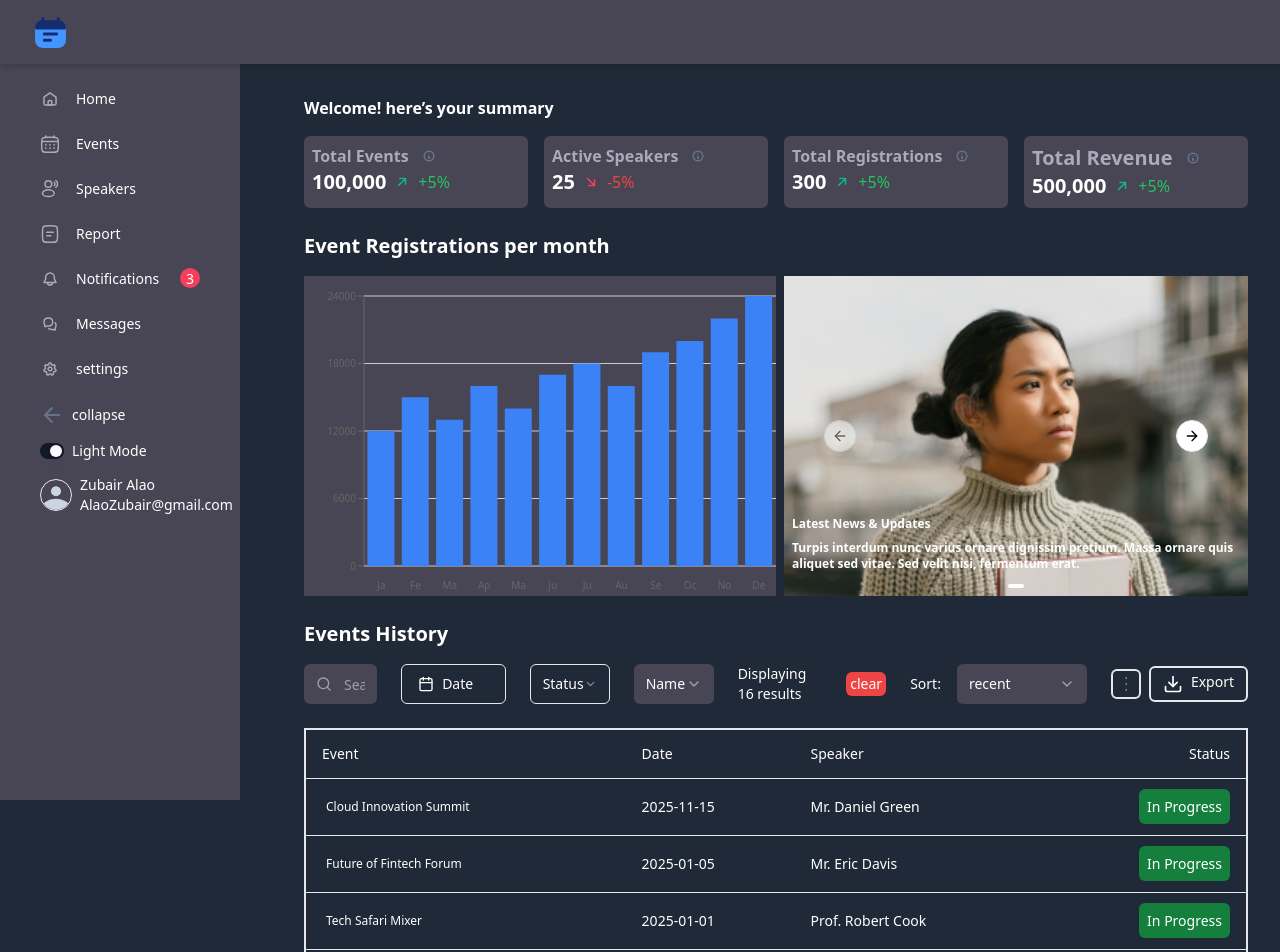
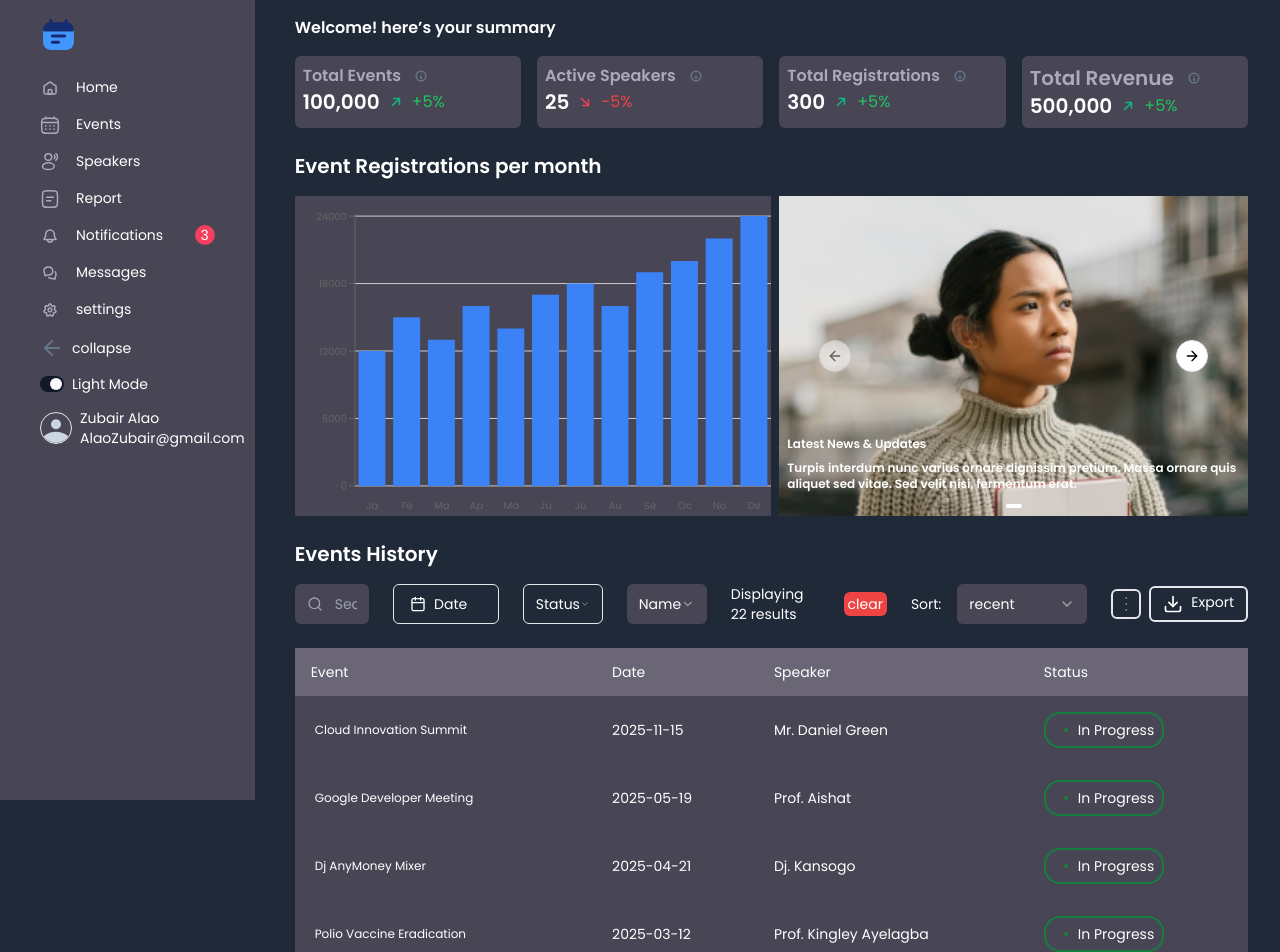
Before and after one commit to ZubairAlao/alphatwelves_frontend_assessment, a React (Vite) app: page / in a window 1280 px wide. Shown: the top 952 px of the page. Built offline with nearby package versions, Linux system fonts and the light colour scheme.

Commit message:
heavy editing

```diff
--- a/index.html
+++ b/index.html
@@ -4,7 +4,34 @@
     <meta charset="UTF-8" />
     <link rel="icon" type="image/svg+xml" href="/logo.svg" />
     <meta name="viewport" content="width=device-width, initial-scale=1.0" />
-    <title>AlphaTwelves</title>
+    <title>Eventify</title>
+
+    <!-- Meta Description -->
+    <meta name="description" content="Eventify - Your go-to platform for discovering and organizing events seamlessly. Join us to make every event a success!" />
+
+    <!-- Open Graph Meta Tags for Social Media -->
+    <meta property="og:title" content="Eventify - Discover and Organize Events" />
+    <meta property="og:description" content="Find, share, and organize events effortlessly with Eventify. Connect with people and make your events unforgettable!" />
+    <meta property="og:image" content="/images/eventify-preview.jpg" />
+    <meta property="og:url" content="https://www.eventify.com" />
+    <meta property="og:type" content="website" />
+
+    <!-- Twitter Card Meta Tags -->
+    <meta name="twitter:card" content="summary_large_image" />
+    <meta name="twitter:title" content="Eventify - Discover and Organize Events" />
+    <meta name="twitter:description" content="Find, share, and organize events effortlessly with Eventify. Connect with people and make your events unforgettable!" />
+    <meta name="twitter:image" content="/images/eventify-preview.jpg" />
+
+    <!-- Google Font -->
+    <link rel="preconnect" href="https://fonts.googleapis.com" />
+    <link rel="preconnect" href="https://fonts.gstatic.com" crossorigin />
+    <link href="https://fonts.googleapis.com/css2?family=Poppins:wght@400;600&display=swap" rel="stylesheet" />
+
+    <style>
+      body {
+        font-family: 'Poppins', sans-serif;
+      }
+    </style>
   </head>
   <body>
     <div id="root"></div>
--- a/src/components/DesktopSideBar.tsx
+++ b/src/components/DesktopSideBar.tsx
@@ -1,11 +1,12 @@
 import imgAvatar from "@/assets/icons/header_icons/image_icon.svg"
 import { useState } from "react";
-import { NavLink } from "react-router-dom";
+import { Link, NavLink } from "react-router-dom";
 import { navHeaders } from "@/constants";
 import { Switch } from "./ui/switch";
 import { Label } from "./ui/label";
 import { useTheme } from "@/components/theme-provider"
 import { ArrowLeft, ArrowRight } from "lucide-react";
+import LogoIcon from "@/assets/icons/logo.svg";
 
 
 const DesktopSideBar = () => {
@@ -26,11 +27,16 @@ const DesktopSideBar = () => {
     <div>
         {/* desktop */}
         <div
-            className={`pt-20 max-w-[240px] overflow-y-auto hidden xl:flex bg-white dark:bg-background-dark dark:text-white min-h-screen p-6 h-screen transform w-[100%] border-r dark:border-none border-gray-300`}
+            className={`pt-20 xl:pt-4 max-w-fit sticky top-0 z-20 hidden xl:flex flex-col bg-white dark:bg-background-dark dark:text-white min-h-screen p-6 h-screen transform w-full border-r dark:border-none border-gray-300`}
           >
+            <div className="mb-4 px-4">
+              <Link to='/' className="dark:bg-white text-white" >
+                <img src={LogoIcon} alt="logo" className="w-[37px] h-fit" />
+              </Link>
+            </div>
             <ul className="w-full">
               {navHeaders.map((link) => (
-                <li className={`mb-2 text-[14px]`} key={link.label}>
+                <li className={`text-[14px]`} key={link.label}>
                   <NavLink
                     to={link.link}
                     className={({ isActive }) => isActive ? "flex gap-4 items-center w-full py-2 px-4 relative" : "flex gap-4 items-center w-full py-2 px-4 relative"}
@@ -55,7 +61,7 @@ const DesktopSideBar = () => {
                     onClick={handleToggleDesktopFullWidth}
                     />
                  }
-                <p className={`${toggleDesktopFullWidth ? "hidden" : "block" }`}>
+                <p className={`cursor-pointer ${toggleDesktopFullWidth ? "hidden" : "block" }`} onClick={handleToggleDesktopFullWidth}>
                   collapse
                 </p>
               </li>
@@ -71,9 +77,9 @@ const DesktopSideBar = () => {
               </li>
               <li className="flex gap-2 items-center w-full py-2 px-4 text-sm">
                 <img src={imgAvatar} alt="usericon" className="cursor-pointer w-8 h-fit border rounded-full" />
-                <div className={`${toggleDesktopFullWidth ? "hidden" : "block"}  flex flex-col cursor-pointer`}>
+                <div className={`${toggleDesktopFullWidth ? "hidden" : "block"} flex flex-col cursor-pointer`}>
                   <p>Zubair Alao</p>
-                  <p>AlaoZubair@gmail.com</p>
+                  <p className="">AlaoZubair@gmail.com</p>
                 </div>
               </li>
             </ul>
--- a/src/components/EventList.tsx
+++ b/src/components/EventList.tsx
@@ -28,7 +28,7 @@ import {
     TableHeader,
     TableRow,
   } from "@/components/ui/table"
-  import { ArrowLeft } from "lucide-react";
+  import { ArrowLeft, DotIcon } from "lucide-react";
   import { ArrowRight } from "lucide-react";
 import { EventPrograms } from "./EventHistory";
 import { DialogEdit } from "./DialogEdit";
@@ -155,9 +155,11 @@ import { DialogEdit } from "./DialogEdit";
               <AccordionItem key={index} value={`item-${index}`}>
                 <AccordionTrigger className="flex items-center text-xs">
                   <span className="w-[140px] text-left">{eventlist.title}</span>
-                  <span className={`p-1 text-white text-xs rounded-md ${eventlist.status.toLowerCase() === "in progress" ? "bg-green-700" : "bg-blue-600"}`}>
-                    {eventlist.status}
-                  </span>
+                  <div
+                      className={`py-1 ml-auto w-[105px] text-xs px-2 rounded-2xl inline-flex border-2 justify-center items-center ${eventlist.status.toLowerCase() === "in progress" ? "bg-green-700" : "bg-blue-600"}`}>
+                      {/* <DotIcon className={`text-white`} /> */}
+                      <span className={`text-white`}>{eventlist.status}</span>
+                  </div>
                 </AccordionTrigger>
                 <AccordionContent className="flex justify-between items-center text-xs">
                   <p>{eventlist.speaker}</p>
@@ -171,20 +173,20 @@ import { DialogEdit } from "./DialogEdit";
           )}
           </Accordion>
 
-          <div className="hidden xl:block max-w-screen-xl border-2">
-          <Table>
+          <div className="hidden xl:block max-w-screen-xl">
+          <Table className="dark:bg-background-dark">
               <TableHeader>
-                <TableRow>
+                <TableRow className="bg-[#F1F5F9] dark:bg-[#6A6676] border-none">
                   <TableHead>Event</TableHead>
                   <TableHead>Date</TableHead>
                   <TableHead>Speaker</TableHead>
-                  <TableHead className="text-right">Status</TableHead>
+                  <TableHead className="text-left">Status</TableHead>
                 </TableRow>
               </TableHeader>
               <TableBody className=" w-full">
               {eventsData && eventsData.length > 0 ? (
                 eventsData.slice(startIndex, endIndex).map((eventlist, index) => (
-                  <TableRow key={index}>
+                  <TableRow key={index} className="border-none">
                     <TableCell className="font-medium">
                       <DialogEdit
                         title={eventlist.title}
@@ -194,8 +196,12 @@ import { DialogEdit } from "./DialogEdit";
                     </TableCell>
                     <TableCell>{eventlist.date}</TableCell>
                     <TableCell>{eventlist.speaker}</TableCell>
-                    <TableCell className="text-right text-white">
-                      <span className={`p-2 rounded-md ${eventlist.status.toLowerCase() === "in progress" ? "bg-green-700" : "bg-blue-600"}`}>{eventlist.status}</span>
+                    <TableCell className="text-right text-white flex justify-start">
+                      <div
+                        className={`py-1 px-2 rounded-2xl inline-flex border-2 justify-center items-center ${eventlist.status.toLowerCase() === "in progress" ? "border-green-700" : "border-blue-600"}`}>
+                            <DotIcon className={`flex justify-center items-center ${eventlist.status.toLowerCase() === "in progress" ? "text-green-700" : "text-blue-600"}`} />
+                            <span className={`dark:text-white ${eventlist.status.toLowerCase() === "in progress" ? "text-green-700" : "text-blue-600"}`}>{eventlist.status}</span>
+                        </div>
                       </TableCell>
                   </TableRow>
                 ))
--- a/src/components/Header.tsx
+++ b/src/components/Header.tsx
@@ -40,7 +40,7 @@ export default function Header() {
   }
 
   return (
-    <header className='fixed top-0 z-50 bg-white dark:bg-background-dark w-full h-[64px] shadow-md flex justify-start max-w-[1480px] items-center '>
+    <header className='fixed top-0 z-50 bg-white dark:bg-background-dark w-full h-[64px] shadow-md flex justify-start max-w-[1480px] items-center xl:hidden'>
       <div className="flex justify-between items-center container" >
         {/* logo */}
         <div>
@@ -53,8 +53,8 @@ export default function Header() {
           {/* mobile */}
           <div
             className={`${
-              toggle ? "lg:block translate-x-0 opacity-100" : "translate-x-full opacity-50 hidden"
-            } flex lg:hidden bg-white dark:bg-background-dark dark:text-white min-h-screen absolute top-[63px] right-0 p-6 h-screen transition-all duration-500 ease-in-out transform w-[100%]`}
+              toggle ? "xl:block translate-x-0 opacity-100" : "translate-x-full opacity-50 hidden"
+            } flex xl:hidden bg-white dark:bg-background-dark dark:text-white min-h-screen absolute top-[63px] right-0 p-6 h-screen transition-all duration-500 ease-in-out transform w-[100%]`}
           >
             <ul className="w-full">
               {navHeaders.map((link) => (
--- a/src/components/Hero.tsx
+++ b/src/components/Hero.tsx
@@ -4,7 +4,7 @@ import ArrowDownIcon from "@/assets/icons/arrow-down-right.svg"
 
 const Hero = () => {
   return (
-    <section className='pt-20 container'>
+    <section className='pt-20 xl:pt-0 container'>
         <h1 className='text-base font-semibold mb-4 mt-4'>Welcome! here’s your summary</h1>
         <div className='space-y-2 lg:space-y-0 text-base lg:flex gap-4'>
             <div className='border-2 dark:border-none dark:bg-background-dark p-2 rounded-md flex-1'>
--- a/src/components/Layout.tsx
+++ b/src/components/Layout.tsx
@@ -7,7 +7,7 @@ const Layout = () => {
   return (
     <div>
         <Header />
-        <main className='xl:flex gap-8 bg-white dark:bg-gray-800 dark:text-white'>
+        <main className='xl:flex gap-2 bg-white dark:bg-gray-800 dark:text-white'>
             <DesktopSideBar/>
             <Outlet />
         </main>
--- a/src/components/ui/accordion.tsx
+++ b/src/components/ui/accordion.tsx
@@ -26,13 +26,13 @@ const AccordionTrigger = React.forwardRef<
     <AccordionPrimitive.Trigger
       ref={ref}
       className={cn(
-        "flex flex-1 items-center justify-between py-4 font-medium transition-all [&[data-state=open]>svg]:rotate-180",
+        "flex flex-1 items-center gap-4 py-4 font-medium transition-all [&[data-state=open]>svg]:rotate-180",
         className
       )}
       {...props}
     >
+      <ChevronDown className="h-4 w-4 shrink-0 transition-transform duration-200" />
       {children}
-      <ChevronDown className="h-4 w-4 shrink-0 transition-transform duration-200" />
     </AccordionPrimitive.Trigger>
   </AccordionPrimitive.Header>
 ))
--- a/src/constants/index.ts
+++ b/src/constants/index.ts
@@ -205,9 +205,45 @@ export const eventsProgram = [
     date: "2024-08-14",
   },
   {
-    title: "Tech Safari Mixer",
-    speaker: "Prof. Robert Cook",
+    title: "DevFest",
+    speaker: "Mr Kamaldeen",
     status: "Completed",
-    date: "2024-09-19",
+    date: "2024-10-02",
+  },
+  {
+    title: "Google Developer Meeting",
+    speaker: "Prof. Aishat",
+    status: "In Progress",
+    date: "2025-05-19",
+  },
+  {
+    title: "Polio Vaccine Eradication",
+    speaker: "Prof. Kingley Ayelagba",
+    status: "In Progress",
+    date: "2025-03-12",
+  },
+  {
+    title: "Women EmpowerMent",
+    speaker: "Alh. Rukayat Cook",
+    status: "Completed",
+    date: "2024-02-13",
+  },
+  {
+    title: "Young Shall Grow",
+    speaker: "Alh. Bibire",
+    status: "Completed",
+    date: "2024-01-09",
+  },
+  {
+    title: "Dj AnyMoney Mixer",
+    speaker: "Dj. Kansogo",
+    status: "In Progress",
+    date: "2025-04-21",
+  },
+  {
+    title: "Good Boy Entertainment",
+    speaker: "Dj. Festival",
+    status: "Completed",
+    date: "2024-01-09",
   }
 ];
```
Also changed, not shown: src/pages/NotFound.tsx (+11 -7 lines).
